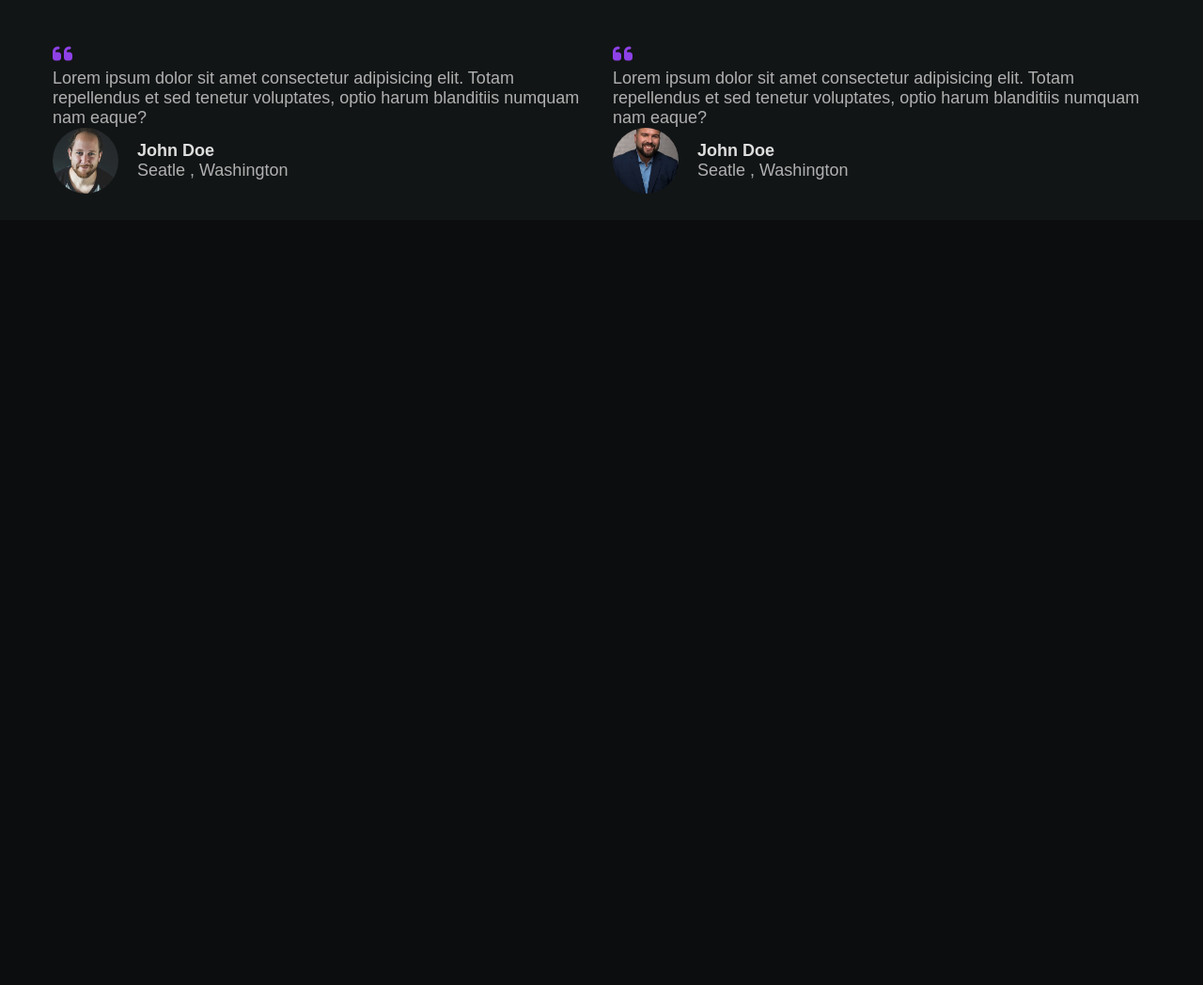
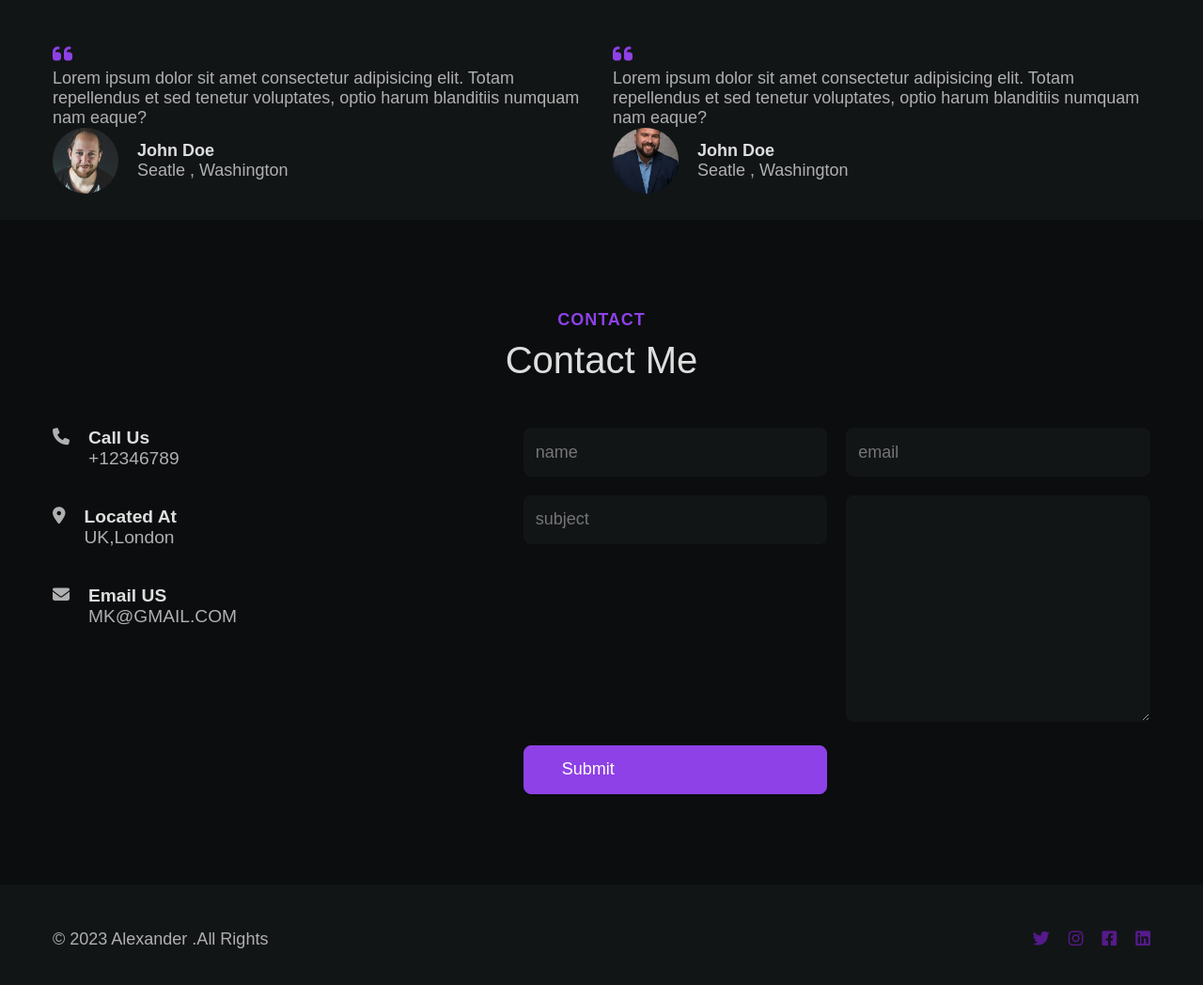
Before and after one commit to AMIThasan23333/portfolio2, a plain HTML site: page index.html in a window 1280 px wide. Shown: the part 4609-5657 px from the top of the page at 94% size. Before the commit the page ends 4843 px from the top, so only its background shows below. Drawn offline with Linux system fonts and the light colour scheme.

Commit message:
contact section done

```diff
--- a/assets/css/styles.css
+++ b/assets/css/styles.css
@@ -157,9 +157,11 @@ font-size: var(--h2-font-size);
 }
 
 
+/* imp */
 
-
-
+html{
+  scroll-behavior: smooth;
+}
 
 /* Active link */
 
@@ -774,7 +776,78 @@ font-size: var(--h2-font-size);
 
 /*=============== CONTACT ===============*/
 
+.contact__container {
+
+  grid-template-columns: 5fr 7fr;
+  align-items: flex-start;
+
+}
+
+.contact__item {
+  display: flex;
+  align-items: flex-start;
+  column-gap: 1.25rem;
+
+}
+
+.contact__item:not(:last-child){
+  margin-bottom: 2.5rem;
+}
+
+.contact__icon {
+  color: var(--first-color);
+  font-size: var(--large-font-size);
+  line-height: 1.8;
+}
+
+.contact__title {
+  font-size: var(--larger-font-size);
+}
+
+.contact__data {
+  font-size: var(--larger-font-size);
+}
+
+.form__group {
+  display: grid;
+  grid-template-columns: repeat(2,1fr);
+  column-gap: 1.25rem;
+
+}
+
+.input__control{
+
+  color: var(--title-color);
+  background-color: var(--container-color);
+  border: 1px solid transparent;
+  padding: 0.9rem 0.75rem;
+  width: 100%;
+  border-radius: .5rem;
+  margin-bottom: 1.25rem;
+
+}
+
+
 /*=============== FOOTER ===============*/
+
+.footer {
+  background-color: var(--container-color);
+  padding-block: 3rem;
+}
+
+.footer__container{
+  display: flex;
+  justify-content: space-between;
+  align-items: center;
+}
+
+.footer__social-links{
+  display: flex;
+  column-gap: 1.25rem;
+
+}
+
+
 
 /*=============== BREAKPOINTS ===============*/
 /* For large devices */
--- a/index.html
+++ b/index.html
@@ -733,10 +733,122 @@ Lorem ipsum dolor, sit amet consectetur
       </section>
 
       <!--==================== CONTACT ====================-->
-      <section class="contact" id="contact"></section>
+      <section class="contact section " id="contact">
+
+          <h2 class="section__title title-center" data-title="Contact">Contact Me </h2>
+
+          <div class="contact__container container grid">
+
+            <div class="contact__details">
+
+                <div class="contact__item">
+                    <i class="fa-solid fa-phone contact_icon"></i>
+
+                    <div>
+                        <h3 class="contact__title">
+                            Call Us
+                        </h3>
+                        <span class="contact__data">
+                            +12346789
+                        </span>
+                    </div>
+                </div>
+
+                <div class="contact__item">
+                    <i class="fa-solid fa-location-dot contact_icon"></i>
+
+                    <div>
+                        <h3 class="contact__title">
+                          Located At
+                        </h3>
+                        <span class="contact__data">
+                            UK,London
+                        </span>
+                    </div>
+                </div>
+
+                <div class="contact__item">
+                    <i class="fa-solid fa-envelope contact_icon"></i>
+
+                    <div>
+                        <h3 class="contact__title">
+                          Email US
+                        </h3>
+                        <span class="contact__data">
+                           MK@GMAIL.COM
+                        </span>
+                    </div>
+                </div>
+
+
+
+            </div>
+
+
+            <form action="" class="contact__form">
+
+                <div class="form__group">
+
+                    <div class="form__input">
+                        <input type="text" placeholder="name" class="input__control">
+                    </div>
+
+                    <div class="form__input">
+                        <input type="email" placeholder="email" class="input__control">
+                    </div>
+
+                    <div class="form__input">
+                        <input type="text" placeholder="subject" class="input__control">
+                    </div>
+
+                    <div class="form__input">
+
+
+                      <textarea name="" id="" cols="30"
+                        placeholder="message"
+                        rows="10" class="input__control textarea">
+                    </textarea>
+                    </div>
+
+                    <div class="btn contact__btn">Submit</div>
+
+                </div>
+            </form>
+
+          </div>
+      </section>
     </main>
 
     <!--==================== FOOTER ====================-->
-    <footer class="footer"></footer>
+    <footer class="footer">
+
+        <div class="footer__container container">
+
+            <p class="foooter__copyright">
+                &copy; 2023 Alexander .All Rights
+            </p>
+
+            <div class="footer__social-links">
+                <a href="" class="footer__social-link">
+                    <i class="fa-brands fa-twitter"></i>
+                </a>
+
+                <a href="" class="footer__social-link">
+                    <i class="fa-brands fa-instagram"></i>
+                </a>
+
+                <a href="" class="footer__social-link">
+                    <i class="fa-brands fa-square-facebook"></i>
+                </a>
+
+                <a href="" class="footer__social-link">
+                    <i class="fa-brands fa-linkedin"></i>
+                </a>
+            </div>
+
+        </div>
+
+
+    </footer>
   </body>
 </html>
```
